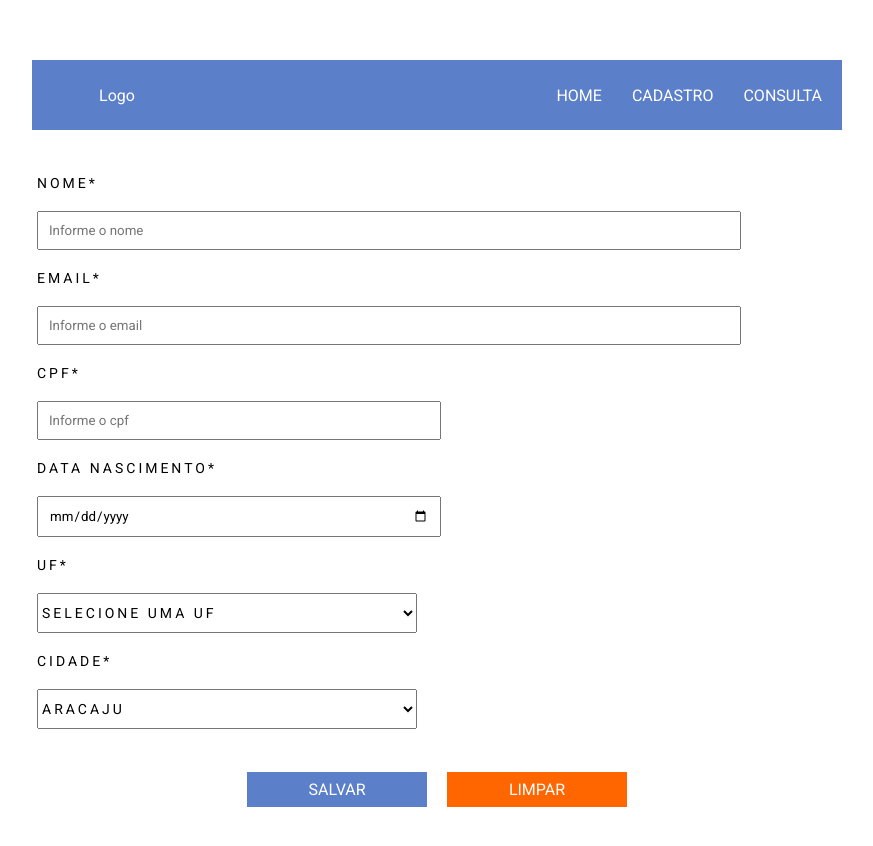
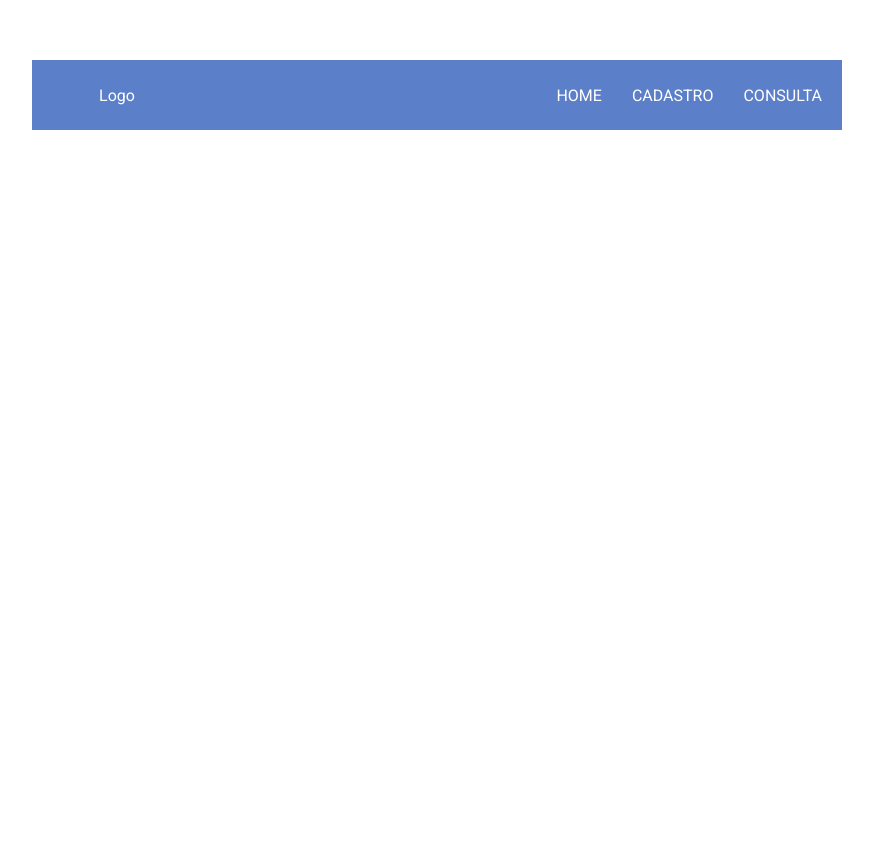
Before and after one commit to alifrebat-docente/CrudPessoa_QPR210_01_angular, an Angular app: page / in a window 1280 px wide. Shown: the top 846 px of the page, without its empty margins (203-1076 px from the left). After the commit the page ends 800 px from the top, so only its background shows below. Built offline with nearby package versions, Linux system fonts and the light colour scheme.

Commit message:
Redefinido os componentes

```diff
--- a/src/app/app.html
+++ b/src/app/app.html
@@ -1,6 +1,3 @@
 <app-menu></app-menu>
-<app-formulario></app-formulario>
-
-
 
 <router-outlet></router-outlet>
```
